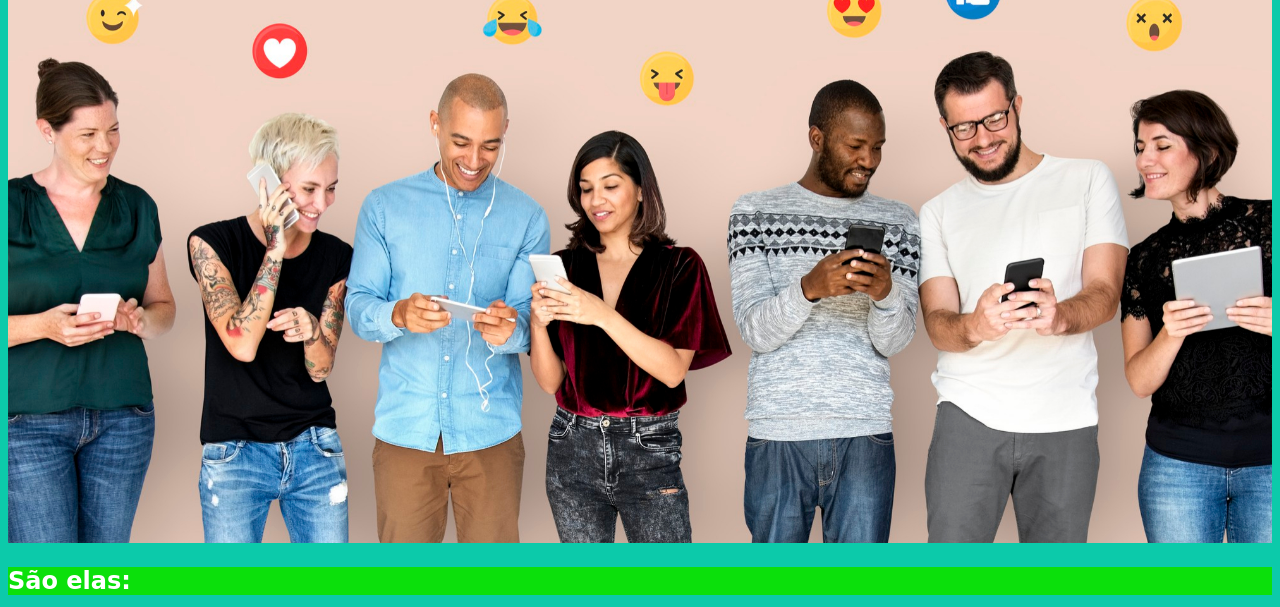
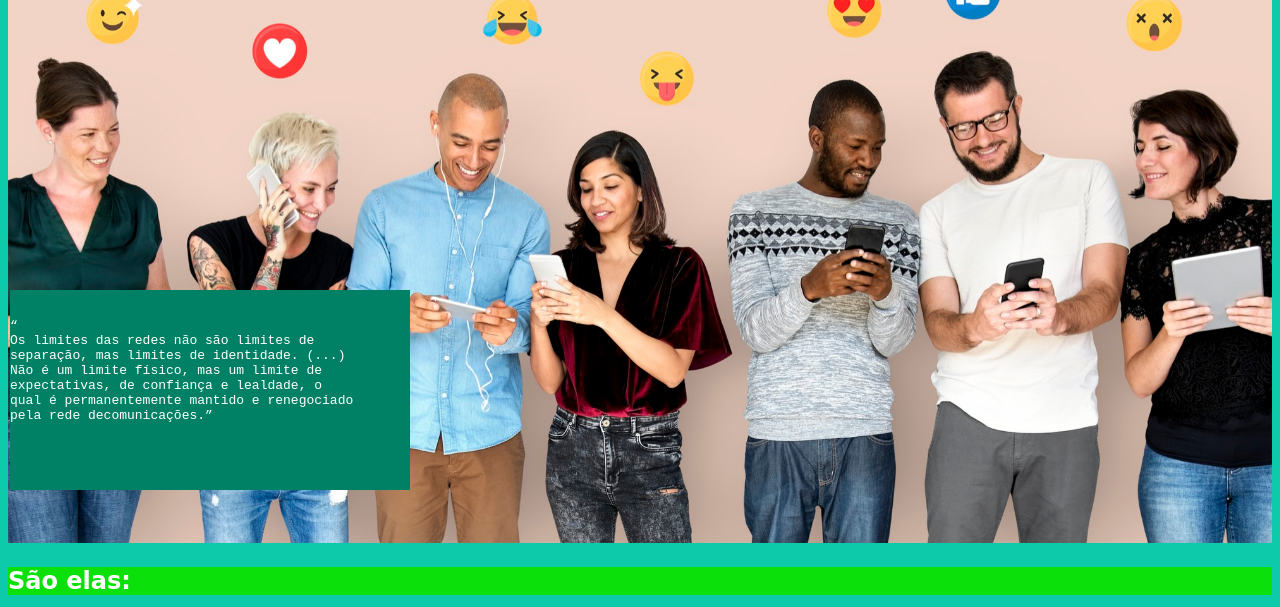
Before and after one commit to MRejaneRMendes/css, a plain HTML site: page index.html in a window 1280 px wide. Shown: the part 672-1279 px from the top of the page. Drawn offline with Linux system fonts and the light colour scheme.

Commit message:
conteiner

```diff
--- a/estilos/style.css
+++ b/estilos/style.css
@@ -59,7 +59,7 @@ article #conteudo{
     width: 400px;
 
     left: 100;
-    top: 160%;
+    top: 120%;
 
     transform: translate(-20);
 }
```
